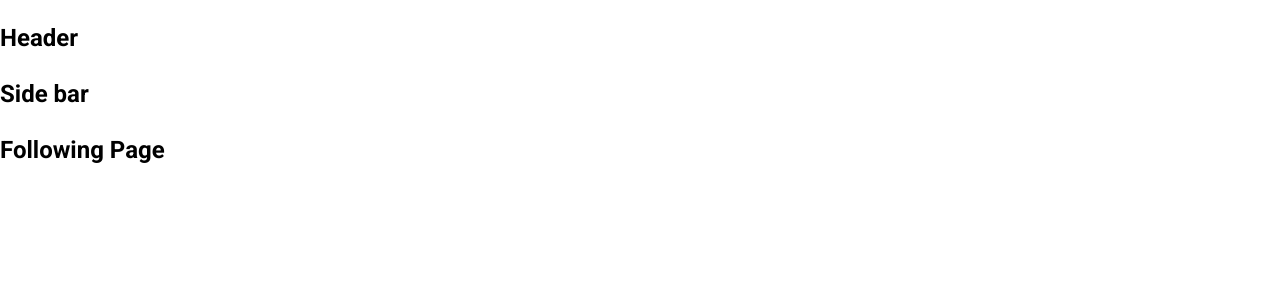
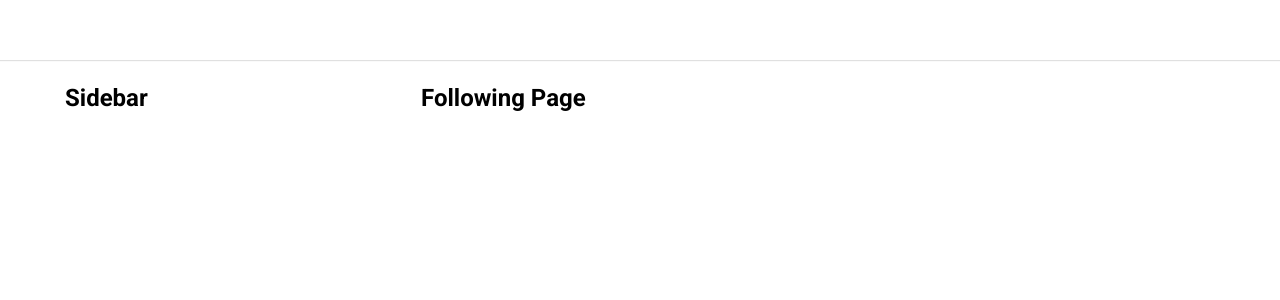
Before and after one commit to VanDinh969/tictok, a React (Vite) app in the folder tictok-app/: page /following in a window 1280 px wide. Shown: the top 300 px of the page. Built offline with nearby package versions, Linux system fonts and the light colour scheme.

Commit message:
common layout header - sidebar - content

```diff
--- a/tictok-app/package.json
+++ b/tictok-app/package.json
@@ -10,6 +10,7 @@
     "preview": "vite preview"
   },
   "dependencies": {
+    "classnames": "^2.3.2",
     "normalize.css": "^8.0.1",
     "react": "^18.2.0",
     "react-dom": "^18.2.0",
--- a/tictok-app/src/components/GlobalStyles/GlobalStyles.scss
+++ b/tictok-app/src/components/GlobalStyles/GlobalStyles.scss
@@ -3,6 +3,10 @@
 
 :root {
   --primary: #fe2c55;
+
+  // Default layout
+  --default-layout-header-height: 60px;
+  --default-layout-width: 1150px;
 }
 
 html {
--- /dev/null
+++ b/tictok-app/src/components/Layout/DefaultLayout/DefaultLayout.module.scss
@@ -0,0 +1,14 @@
+.wrapper {
+  display: flex;
+  flex-direction: column;
+  align-items: center;
+}
+
+.container {
+  width: var(--default-layout-width, 1150px);
+  display: flex;
+}
+
+.content {
+  flex: 1;
+}
--- a/tictok-app/src/components/Layout/DefaultLayout/SideBae/index.tsx
+++ /dev/null
@@ -1,7 +0,0 @@
-import * as React from "react";
-
-export interface ISideBarProps {}
-
-export default function SideBar(props: ISideBarProps) {
-  return <h2>Side bar</h2>;
-}
--- /dev/null
+++ b/tictok-app/src/components/Layout/DefaultLayout/Sidebar/Sidebar.module.scss
@@ -0,0 +1,3 @@
+.wrapper {
+  width: 356px;
+}
--- /dev/null
+++ b/tictok-app/src/components/Layout/DefaultLayout/Sidebar/index.tsx
@@ -0,0 +1,13 @@
+import styles from "./Sidebar.module.scss";
+import className from "classnames/bind";
+
+const cx = className.bind(styles);
+export interface ISideBarProps {}
+
+export default function SideBar(props: ISideBarProps) {
+  return (
+    <aside className={cx("wrapper")}>
+      <h2>Sidebar</h2>
+    </aside>
+  );
+}
--- a/tictok-app/src/components/Layout/DefaultLayout/index.tsx
+++ b/tictok-app/src/components/Layout/DefaultLayout/index.tsx
@@ -1,18 +1,22 @@
 import * as React from "react";
 import Header from "../components/Header";
-import SideBar from "./SideBae";
+import SideBar from "./Sidebar";
+import styles from "./DefaultLayout.module.scss";
+import className from "classnames/bind";
 
 export interface IDefaultLayoutProps {
   children: React.ReactNode;
 }
 
+const cx = className.bind(styles);
+
 export default function DefaultLayout({ children }: IDefaultLayoutProps) {
   return (
-    <div>
+    <div className={cx("wrapper")}>
       <Header />
-      <div className="container">
+      <div className={cx("container")}>
         <SideBar />
-        <div className="content">{children}</div>
+        <div className={cx("content")}>{children}</div>
       </div>
     </div>
   );
--- /dev/null
+++ b/tictok-app/src/components/Layout/components/Header/Header.module.scss
@@ -0,0 +1,12 @@
+.wrapper {
+  width: 100%;
+  height: var(--default-layout-header-height, 60px);
+  box-shadow: 0px 1px 1px rgb(0 0 0 / 12%);
+  display: flex;
+  justify-content: center;
+}
+
+.inner {
+  height: inherit;
+  width: var(--default-layout-width, 1150px);
+}
--- a/tictok-app/src/components/Layout/components/Header/index.tsx
+++ b/tictok-app/src/components/Layout/components/Header/index.tsx
@@ -1,7 +1,17 @@
-import * as React from "react";
+import styles from "./Header.module.scss";
+import classNames from "classnames/bind";
 
 export interface IHeaderProps {}
 
+const cx = classNames.bind(styles);
+
 export default function Header(props: IHeaderProps) {
-  return <h2>Header</h2>;
+  return (
+    <header className={cx("wrapper")}>
+      <div className={cx("inner")}>
+        {/* Logo */}
+        {/* Search */}
+      </div>
+    </header>
+  );
 }
```
Also changed, not shown: 1 other file (tests, documents, lock files or other folders).
